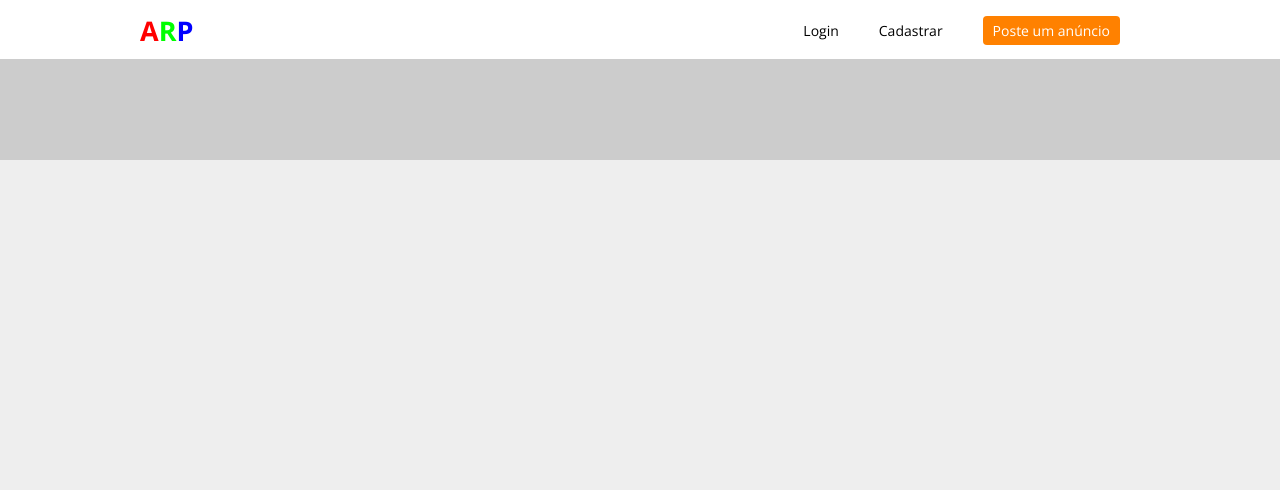
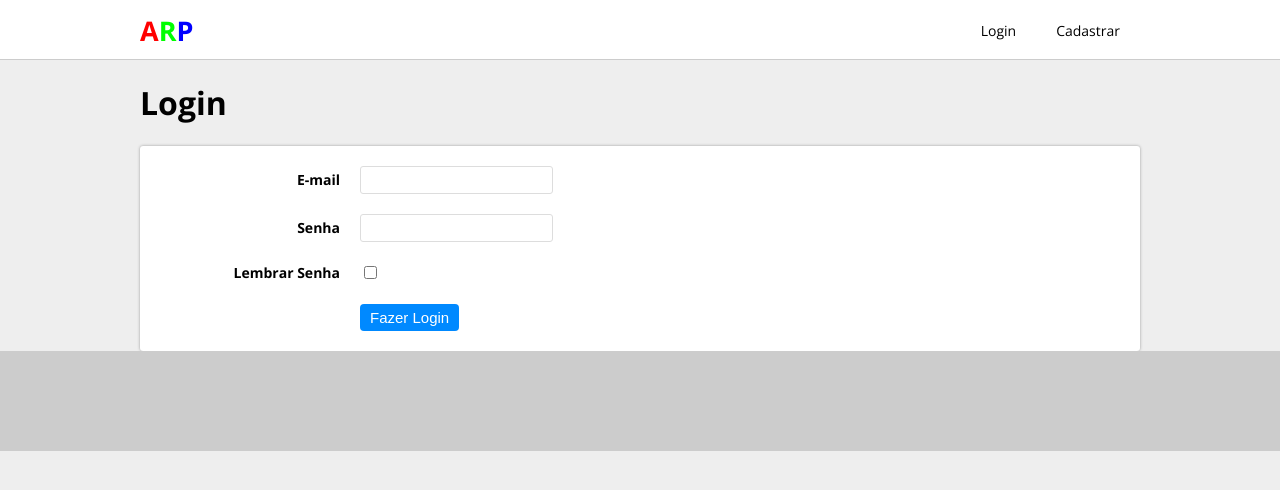
Before and after one commit to AndrePousa/Clone-OLX-B7Web, a React (Create React App) app in the folder frontend/: page /signin in a window 1280 px wide. Shown: the top 490 px of the page. Built offline with nearby package versions, Linux system fonts and the light colour scheme.

Commit message:
login-inProgress

```diff
--- a/frontend/package.json
+++ b/frontend/package.json
@@ -6,6 +6,7 @@
     "@testing-library/jest-dom": "^5.16.1",
     "@testing-library/react": "^12.1.2",
     "@testing-library/user-event": "^13.5.0",
+    "js-cookie": "^3.0.1",
     "react": "^17.0.2",
     "react-dom": "^17.0.2",
     "react-redux": "^7.2.6",
--- a/frontend/src/Routes.js
+++ b/frontend/src/Routes.js
@@ -1,7 +1,10 @@
 import React from "react";
-import {  Switch, Route  } from 'react-router-dom';
+import { Switch, Route  } from 'react-router-dom';
 import Home from './pages/home';
 import About from './pages/about';
+import NotFound from'./pages/notFound';
+import Signin from "./pages/signin";
+
 
 const Routes = ()=> {
   return(
@@ -12,6 +15,12 @@ const Routes = ()=> {
       <Route exact path='/about'>
         <About/>
       </Route>
+      <Route exact path='/signin'>
+        <Signin/>
+      </Route>
+      <Route>
+        <NotFound/>
+      </Route>
     </Switch>
   );
 }
--- a/frontend/src/components/MainComponents.js
+++ b/frontend/src/components/MainComponents.js
@@ -2,7 +2,10 @@ import styled from 'styled-components';
 
 export const Template = styled.div``;
 
-export const PageContainer = styled.div``;
+export const PageContainer = styled.div`
+  max-width:1000px;
+  margin:auto;
+`;
 
 export const PageTitle = styled.h1``;
 
--- a/frontend/src/components/partials/Header/index.js
+++ b/frontend/src/components/partials/Header/index.js
@@ -1,8 +1,12 @@
 import React from 'react';
 import {HeaderArea} from './styled';
 import { Link } from 'react-router-dom';
+import { isLogged } from './../../../helpers/AuthHandler';
 
 const Header = () => {
+
+  let logged = isLogged();
+
   return(
     <HeaderArea>
       <div className="Container">
@@ -15,17 +19,30 @@ const Header = () => {
         </div>
           <nav>
             <ul>
+              {logged &&
+                <>
                   <li>
-                <Link to="">Login</Link>
+                    <Link to="/my-account">Minha Conta</Link>
                   </li>
                   <li>
-                <Link to="">Cadastrar</Link>
+                    <Link to="/logout">Sair</Link>
                   </li>
                   <li>
                     <Link to="" className="button">Poste um anúncio</Link>
                   </li>
+                </>
+              }
+              {!logged &&
+                <>
+                  <li>
+                    <Link to="/signin">Login</Link>
+                  </li>
+                  <li>
+                    <Link to="signup">Cadastrar</Link>
+                  </li>
+                </>
+              }
             </ul>
-
           </nav>
       </div>
 
--- /dev/null
+++ b/frontend/src/helpers/AuthHandler.js
@@ -0,0 +1,8 @@
+//Responsavel pelo processo de autenticação.
+
+import Cookies from 'js-cookie';
+
+export const isLogged = () =>{
+  let token = Cookies.get('token');
+  return (token)? true : false;
+}
--- a/frontend/src/pages/about/index.js
+++ b/frontend/src/pages/about/index.js
@@ -3,7 +3,7 @@ import React from 'react';
 const About = () => {
   return (
     <>
-    Pagina sobre
+      Pagina sobre
     </>
 
   );
--- a/frontend/src/pages/home/index.js
+++ b/frontend/src/pages/home/index.js
@@ -3,7 +3,7 @@ import React from 'react';
 const Home = () => {
   return (
     <>
-    Pagina inicial
+      Pagina inicial
     </>
 
   );
--- /dev/null
+++ b/frontend/src/pages/notFound/index.js
@@ -0,0 +1,13 @@
+import React from 'react';
+import { Link} from 'react-router-dom';
+
+const NotFound = () =>{
+  return(
+    <>
+      <h1>Pagina Não encontrada</h1>
+      <Link to="/">Voltar para a HOME</Link>
+    </>
+  )
+}
+
+export default NotFound;
--- /dev/null
+++ b/frontend/src/pages/signin/index.js
@@ -0,0 +1,42 @@
+import React from 'react';
+import { PageContainer, PageTitle } from '../../components/MainComponents';
+import { PageArea } from './styled';
+
+const Signin = () =>{
+  return(
+     <PageContainer>
+      <PageTitle>Login</PageTitle>
+      <PageArea>
+        <form>
+          <label className="area">
+            <div className="area--title">E-mail</div>
+            <div className="area--input">
+              <input type="email"/>
+            </div>
+          </label>
+          <label className="area">
+            <div className="area--title">Senha</div>
+            <div className="area--input">
+              <input type="password"/>
+            </div>
+          </label>
+          <label className="area">
+            <div className="area--title">Lembrar Senha</div>
+            <div className="area--input">
+              <input type="checkbox"/>
+            </div>
+          </label>
+          <label className="area">
+            <div className="area--title"></div>
+            <div className="area--input">
+              <button>Fazer Login</button>
+            </div>
+          </label>
+        </form>
+      </PageArea>
+
+    </PageContainer>
+  );
+}
+
+export default Signin;
--- /dev/null
+++ b/frontend/src/pages/signin/styled.js
@@ -0,0 +1,62 @@
+import styled from "styled-components";
+
+export const PageArea = styled.div`
+
+form{
+  background-color:#fff;
+  border-radius:3px;
+  padding:10px;
+  box-shadow:0px 0px 3px #999;
+
+  .area{
+    display:flex;
+    align-items:center;
+    padding:10px;
+    max-width:500px;
+
+    .area--title{
+      width:200px;
+      text-align:right;
+      padding-right:20px;
+      font-weight:bold;
+      font-size:14px;
+    }
+
+    .area--input{
+      flex:1;
+
+      input{
+        //width:100%;
+        font-size:14px;
+        padding:5px;
+        border:1px solid #DDD;
+        border-radius:3px;
+        outline:0;
+        //transição de campo
+        transition:all ease .4s;
+
+        &:focus{
+          border:1px solid #333;
+          color:#333;
+        }
+      }
+
+      button{
+        background-color:#0089ff;
+        border:0;
+        outline:0;
+        padding:5px 10px;
+        border-radius:4px;
+        color:#fff;
+        font-size:15px;
+        cursor:pointer;
+
+        &:hover{
+          background-color:#006fce;
+
+      }
+
+    }
+  }
+}
+`;
```
Also changed, not shown: 1 other file (tests, documents, lock files or other folders). Lines whose indentation alone changed are shown as unchanged.
